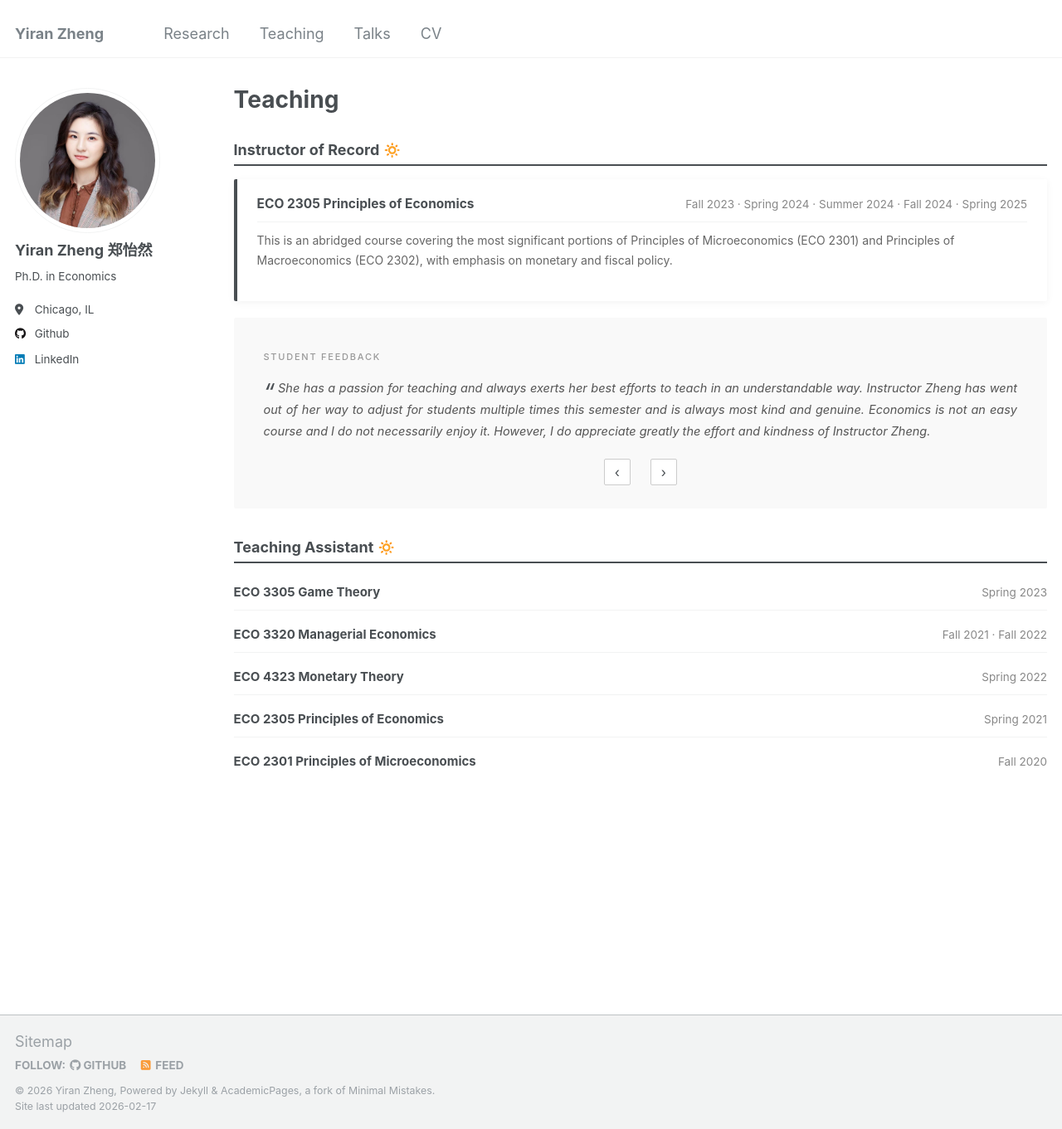
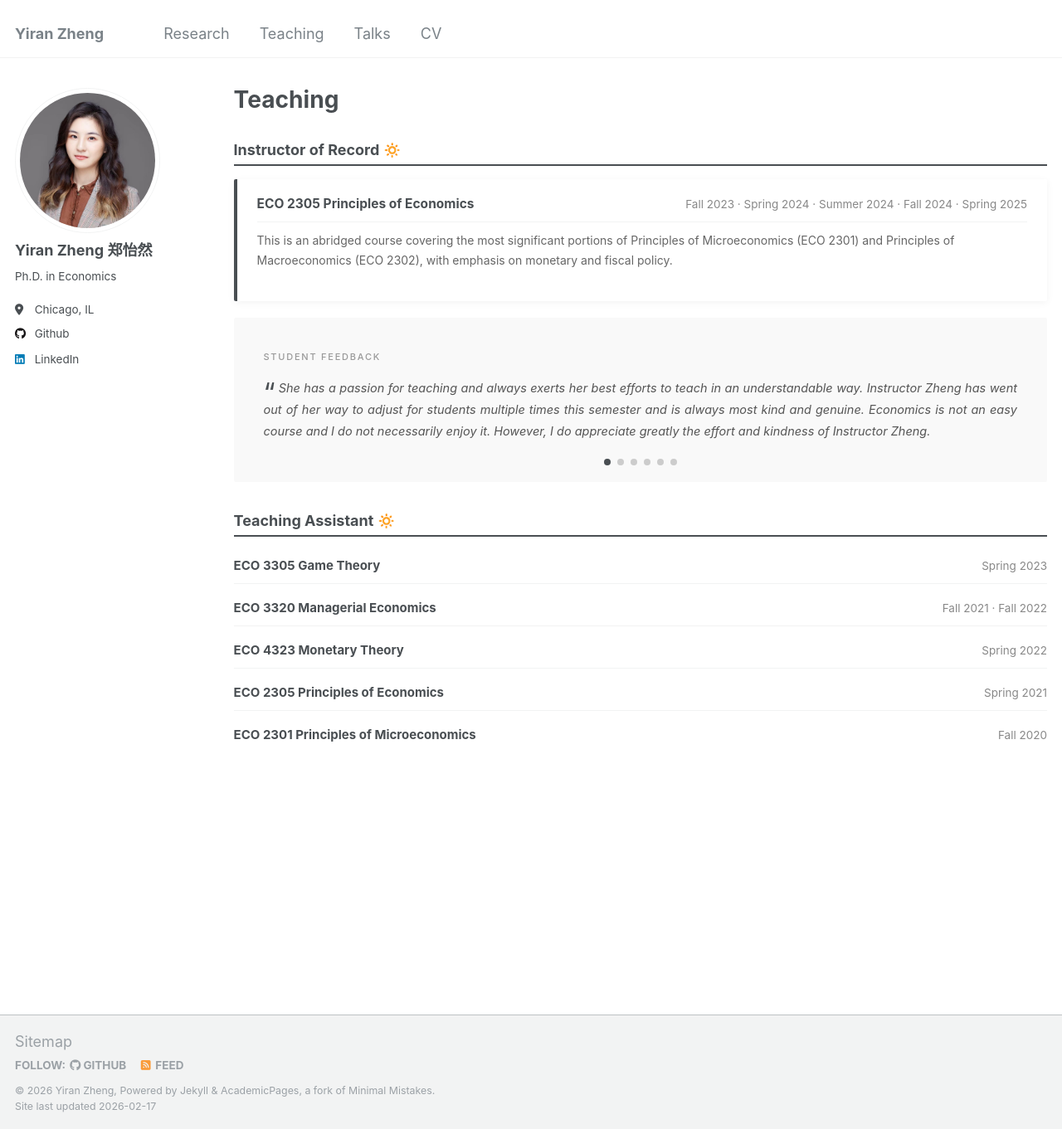
Before and after one commit to yiran-zheng/yiran-zheng.github.io, a Jekyll site: the page built from _pages/teaching.html, in a window 1280 px wide and 1361 px high. Shown: the whole window at 83% size. Built offline with Jekyll 4.4.1, drawn with Linux system fonts in a browser that asks for light colours.

Commit message:
Update teaching.html

```diff
--- a/_pages/teaching.html
+++ b/_pages/teaching.html
@@ -47,7 +47,6 @@ author_profile: true
   .course-term {
     font-size: 13.5px;
     color: #888;
-    white-space: nowrap;
   }
 
   .course-desc {
@@ -64,8 +63,7 @@ author_profile: true
     margin-top: 20px;
     background: #f9f9f9;
     border-radius: 2px;
-    padding: 28px 36px;
-    position: relative;
+    padding: 28px 36px 20px;
   }
 
   .testimonial-label {
@@ -77,81 +75,73 @@ author_profile: true
     margin-bottom: 16px;
   }
 
-  .slide {
+  /* Hide all radio inputs */
+  .testimonial-wrap input[type="radio"] {
     display: none;
   }
 
-  .slide.active {
-    display: block;
-  }
-
-  .slide q {
+  /* Hide all slides by default */
+  .slide-content {
+    display: none;
     font-size: 14.5px;
     font-style: italic;
     color: #555;
     line-height: 1.8;
-    display: block;
     text-align: justify;
+    padding: 0 0 16px;
   }
 
-  .slide q::before {
+  .slide-content::before {
     content: "\201C";
-    font-size: 28px;
+    font-size: 32px;
     color: #494e52;
     line-height: 0;
-    vertical-align: -10px;
+    vertical-align: -12px;
     margin-right: 4px;
+    font-style: normal;
   }
 
-  .slide-controls {
-    display: flex;
-    align-items: center;
-    justify-content: center;
-    gap: 12px;
-    margin-top: 20px;
+  /* Show slide when its radio is checked */
+  #s1:checked ~ .slides-container #slide1,
+  #s2:checked ~ .slides-container #slide2,
+  #s3:checked ~ .slides-container #slide3,
+  #s4:checked ~ .slides-container #slide4,
+  #s5:checked ~ .slides-container #slide5,
+  #s6:checked ~ .slides-container #slide6 {
+    display: block;
   }
 
-  .slide-btn {
-    cursor: pointer;
-    background: #fff;
-    border: 1px solid #ccc;
-    border-radius: 2px;
-    width: 32px;
-    height: 32px;
-    font-size: 16px;
-    line-height: 1;
-    color: #494e52;
-    display: inline-flex;
-    align-items: center;
+  /* Dot labels */
+  .slide-dots {
+    display: flex;
+    gap: 8px;
     justify-content: center;
-    transition: all 0.2s;
-    padding: 0;
-    outline: none;
-    -webkit-appearance: none;
-    appearance: none;
+    margin-top: 4px;
   }
 
-  .slide-btn:hover {
-    background: #494e52;
-    color: #fff;
-    border-color: #494e52;
-  }
-
-  .dots {
-    display: flex;
-    gap: 6px;
-  }
-
-  .dot {
-    width: 7px;
-    height: 7px;
+  .slide-dots label {
+    width: 8px;
+    height: 8px;
     border-radius: 50%;
     background: #ccc;
     cursor: pointer;
+    display: inline-block;
     transition: background 0.3s;
+    margin: 0;
+    float: none;
   }
 
-  .dot.active {
+  .slide-dots label:hover {
+    background: #888;
+  }
+
+  /* Active dot */
+  #s1:checked ~ .slide-dots label[for="s1"],
+  #s2:checked ~ .slide-dots label[for="s2"],
+  #s3:checked ~ .slide-dots label[for="s3"],
+  #s4:checked ~ .slide-dots label[for="s4"],
+  #s5:checked ~ .slide-dots label[for="s5"],
+  #s6:checked ~ .slide-dots label[for="s6"] {
     background: #494e52;
   }
 
@@ -202,33 +192,33 @@ author_profile: true
     </p>
   </div>
 
-  <!-- Student Testimonials -->
+  <!-- Student Testimonials - Pure CSS Slideshow -->
   <div class="testimonial-wrap">
     <p class="testimonial-label">Student Feedback</p>
 
-    <div class="slide active">
-      <q>She has a passion for teaching and always exerts her best efforts to teach in an understandable way. Instructor Zheng has went out of her way to adjust for students multiple times this semester and is always most kind and genuine. Economics is not an easy course and I do not necessarily enjoy it. However, I do appreciate greatly the effort and kindness of Instructor Zheng.</q>
-    </div>
-    <div class="slide">
-      <q>Professor Zheng is an amazing professor that really made learning economics understandable and seeing it in real life. She was very helpful on topics I did not understand and took the time to make sure I understood.</q>
-    </div>
-    <div class="slide">
-      <q>Yiran was amazing. The class was informative and fun. I really enjoyed attending the lecture every day. I have a greater understanding of economics and how it relates to business and every day life.</q>
-    </div>
-    <div class="slide">
-      <q>Professor Zheng was very kind and would go out of her way to make sure we understood exactly what we needed to.</q>
-    </div>
-    <div class="slide">
-      <q>I absolutely loved this instructor and would take her again in a heartbeat. She genuinely cared about the success of each of her students and I learned so much.</q>
-    </div>
-    <div class="slide">
-      <q>Very kind professor. She really wanted her students to understand the material and she cared if her teaching methods were effective.</q>
+    <input type="radio" name="slide" id="s1" checked>
+    <input type="radio" name="slide" id="s2">
+    <input type="radio" name="slide" id="s3">
+    <input type="radio" name="slide" id="s4">
+    <input type="radio" name="slide" id="s5">
+    <input type="radio" name="slide" id="s6">
+
+    <div class="slides-container">
+      <div class="slide-content" id="slide1">She has a passion for teaching and always exerts her best efforts to teach in an understandable way. Instructor Zheng has went out of her way to adjust for students multiple times this semester and is always most kind and genuine. Economics is not an easy course and I do not necessarily enjoy it. However, I do appreciate greatly the effort and kindness of Instructor Zheng.</div>
+      <div class="slide-content" id="slide2">Professor Zheng is an amazing professor that really made learning economics understandable and seeing it in real life. She was very helpful on topics I did not understand and took the time to make sure I understood.</div>
+      <div class="slide-content" id="slide3">Yiran was amazing. The class was informative and fun. I really enjoyed attending the lecture every day. I have a greater understanding of economics and how it relates to business and every day life.</div>
+      <div class="slide-content" id="slide4">Professor Zheng was very kind and would go out of her way to make sure we understood exactly what we needed to.</div>
+      <div class="slide-content" id="slide5">I absolutely loved this instructor and would take her again in a heartbeat. She genuinely cared about the success of each of her students and I learned so much.</div>
+      <div class="slide-content" id="slide6">Very kind professor. She really wanted her students to understand the material and she cared if her teaching methods were effective.</div>
     </div>
 
-    <div class="slide-controls">
-      <button class="slide-btn" onclick="teachingChangeSlide(-1)">&#8249;</button>
-      <div class="dots" id="dots"></div>
-      <button class="slide-btn" onclick="teachingChangeSlide(1)">&#8250;</button>
+    <div class="slide-dots">
+      <label for="s1"></label>
+      <label for="s2"></label>
+      <label for="s3"></label>
+      <label for="s4"></label>
+      <label for="s5"></label>
+      <label for="s6"></label>
     </div>
   </div>
 </div>
```
Also changed, not shown: other parts of _pages/teaching.html (+0 -31 lines).
